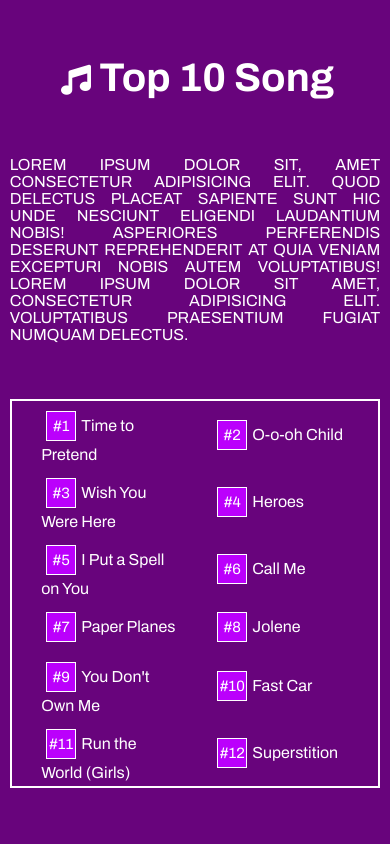
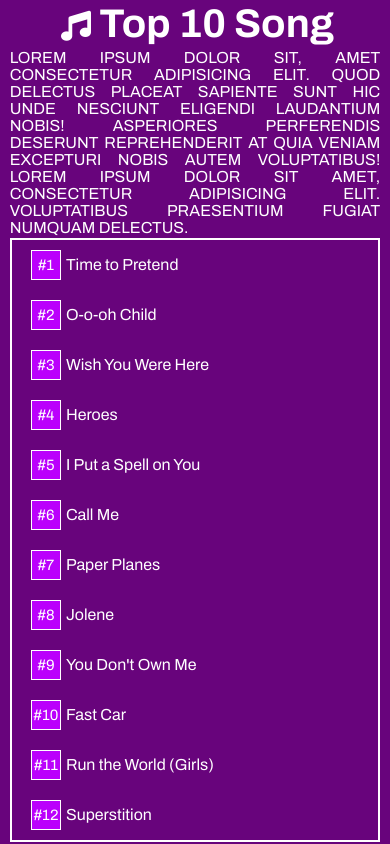
Before and after one commit to sabdalla546/CSS01-Create-Top-Songs-Page, a plain HTML site: page index.html in a window 390 px wide. Both pictures are taken after a click on the button "Show Me!". Drawn offline with Linux system fonts and the light colour scheme.

Commit message:
Add files via upload

```diff
--- a/style.css
+++ b/style.css
@@ -88,6 +88,10 @@ button {
     .song-page p {
         width: 95%;
     }
+
+    .songs div {
+        width: 95%;
+    }
 }
 
 @media(min-width:768px) and (max-width:991px) {
```
